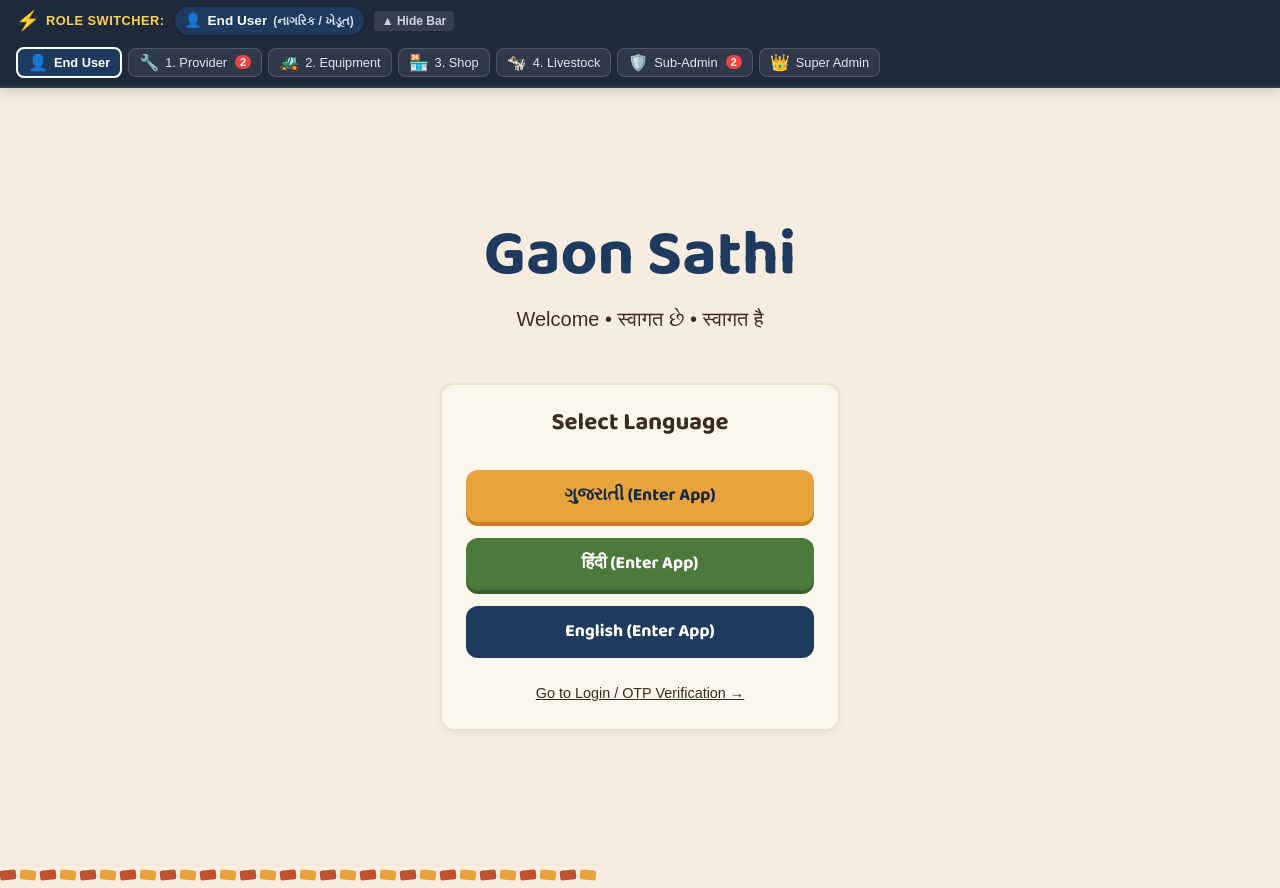
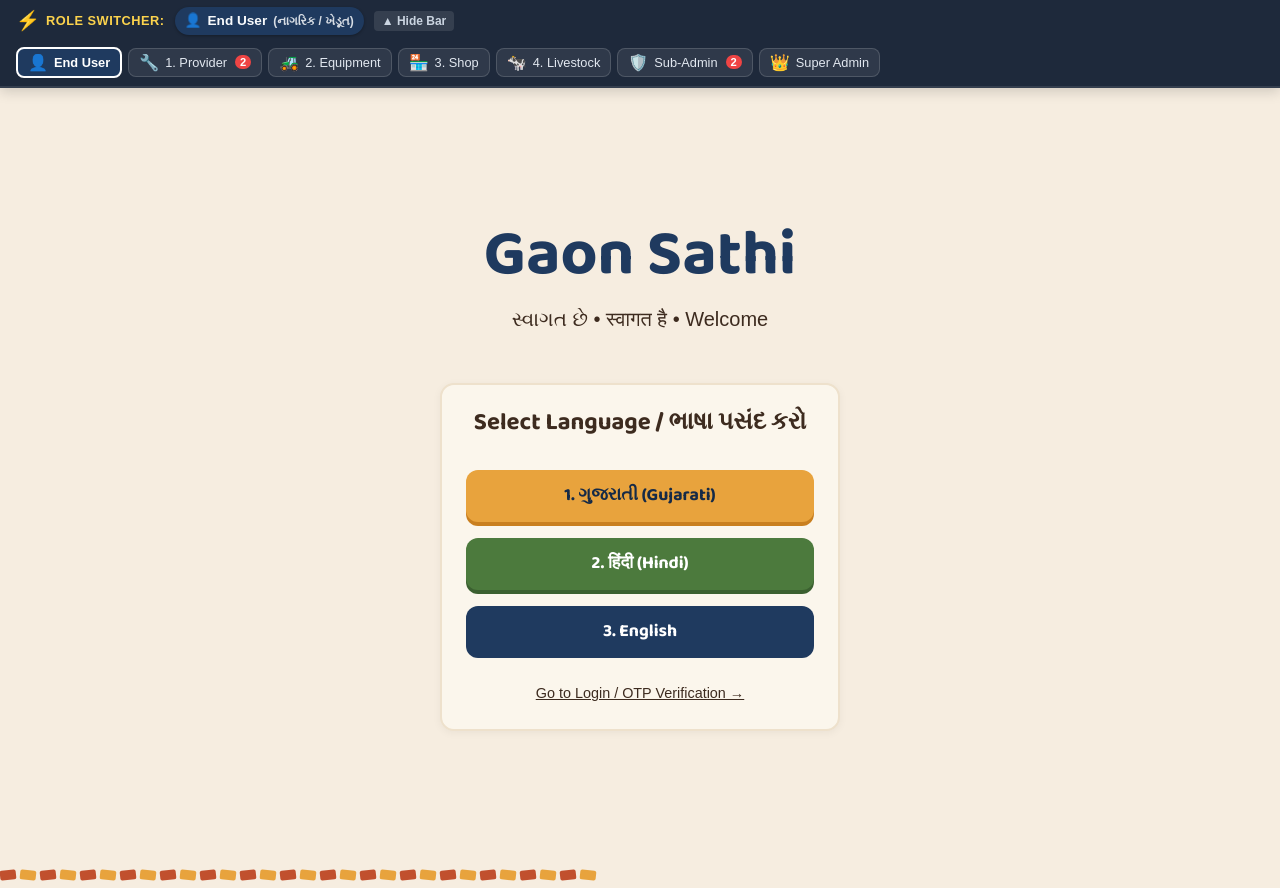
Before and after one commit to Parth-Ramanujj/GaonSathi, a Next.js app in the folder apps/web/: page /welcome in a window 1280 px wide. Built offline with nearby package versions, Linux system fonts and the light colour scheme; a web font is replaced by a local one.

Commit message:
fix(welcome): correct Gujarati greeting to શુદ્ધ ગુજરાતી and reorder languages 1.ગુજરાતી 2.हिंदी 3.English

```diff
--- a/apps/web/src/app/welcome/page.tsx
+++ b/apps/web/src/app/welcome/page.tsx
@@ -10,22 +10,22 @@ export default function WelcomePage() {
           Gaon Sathi
         </h1>
         <p style={{ fontSize: '1.25rem', color: 'var(--color-soil)', marginBottom: '3rem', textAlign: 'center' }}>
-          Welcome • स्वागत છે • स्वागत है
+          સ્વાગત છે • स्वागत है • Welcome
         </p>
 
         <div className="card" style={{ width: '100%', maxWidth: '400px', display: 'flex', flexDirection: 'column', gap: '1rem' }}>
-          <h2 style={{ textAlign: 'center', marginBottom: '1rem' }}>Select Language</h2>
+          <h2 style={{ textAlign: 'center', marginBottom: '1rem' }}>Select Language / ભાષા પસંદ કરો</h2>
 
           <Link href="/home" className="btn btn-turmeric" style={{ width: '100%', textAlign: 'center', textDecoration: 'none' }}>
-            ગુજરાતી (Enter App)
+            1. ગુજરાતી (Gujarati)
           </Link>
 
           <Link href="/home" className="btn btn-leaf" style={{ width: '100%', textAlign: 'center', textDecoration: 'none' }}>
-            हिंदी (Enter App)
+            2. हिंदी (Hindi)
           </Link>
 
           <Link href="/home" className="btn btn-indigo" style={{ width: '100%', textAlign: 'center', textDecoration: 'none', backgroundColor: 'var(--color-indigo)', color: 'white' }}>
-            English (Enter App)
+            3. English
           </Link>
 
           <Link href="/login" style={{ textAlign: 'center', color: 'var(--color-soil)', fontSize: '0.9rem', marginTop: '0.5rem', textDecoration: 'underline' }}>
```
